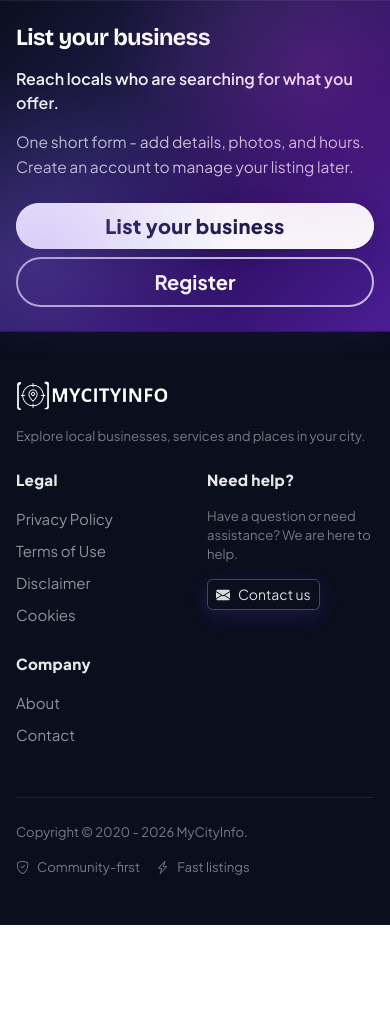
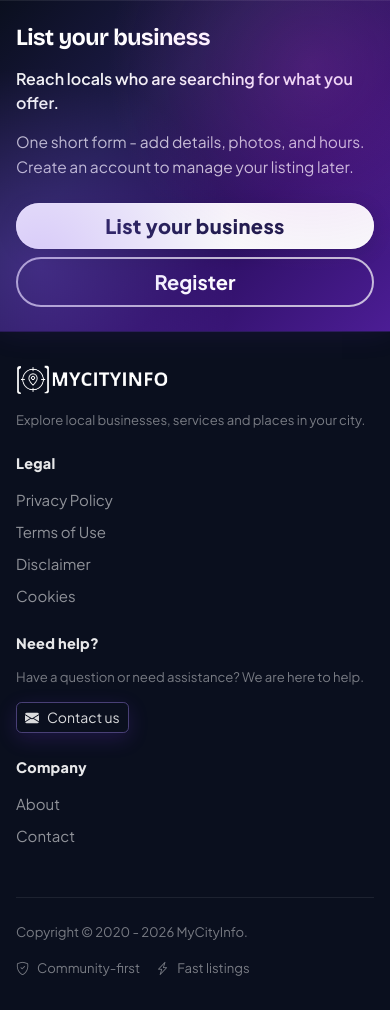
Before and after one commit to skantranjan/mycity, a PHP site: page /about/index.php in a window 390 px wide. Shown: the part 1821-2831 px from the top of the page. Before the commit the page ends 2746 px from the top, so only its background shows below. Run offline with PHP 8.4, Linux system fonts and the light colour scheme.

Commit message:
responsive design changes

```diff
--- a/assets/css/theme.css
+++ b/assets/css/theme.css
@@ -766,6 +766,18 @@ iframe { max-width: 100%; }
   color: rgba(255,255,255,0.35) !important;
 }
 
+@media (max-width: 575.98px) {
+  /* Make the footer feel less cramped on phones */
+  .site-footer .container {
+    padding-top: 2rem !important;
+    padding-bottom: 2rem !important;
+  }
+  .site-footer .mci-footer__title {
+    font-size: 0.9rem !important;
+    margin-bottom: 0.75rem !important;
+  }
+}
+
 /* ─── Mobile nav drawer ─────────────────────────────── */
 /*
  * On small screens Bootstrap's collapse becomes a full-height
--- a/views/layout.php
+++ b/views/layout.php
@@ -32,6 +32,8 @@ if (!$__needsAppCss) {
 }
 
 $__seoTitle = mci_seo_document_title(isset($pageTitle) ? (string)$pageTitle : null);
+$__themeCssVersion = (string) (@filemtime(__DIR__ . '/../assets/css/theme.css') ?: '1');
+$__appAreasCssVersion = (string) (@filemtime(__DIR__ . '/../assets/css/app-areas.css') ?: '1');
 ?>
 <!doctype html>
 <html lang="en">
@@ -96,7 +98,7 @@ $__seoTitle = mci_seo_document_title(isset($pageTitle) ? (string)$pageTitle : nu
       rel="stylesheet"
     />
     <!-- Site tokens + base overrides (after Bootstrap) -->
-    <link rel="stylesheet" href="/assets/css/theme.css" />
+    <link rel="stylesheet" href="<?= htmlspecialchars(mci_web_path('/assets/css/theme.css?v=' . $__themeCssVersion), ENT_QUOTES, 'UTF-8') ?>" />
     <!-- Icons: non-blocking load (brief period without icon font is acceptable) -->
     <link
       href="https://cdn.jsdelivr.net/npm/bootstrap-icons@1.11.3/font/bootstrap-icons.min.css"
@@ -108,7 +110,7 @@ $__seoTitle = mci_seo_document_title(isset($pageTitle) ? (string)$pageTitle : nu
       <link rel="stylesheet" href="https://cdn.jsdelivr.net/npm/bootstrap-icons@1.11.3/font/bootstrap-icons.min.css" />
     </noscript>
     <?php if ($__needsAppCss): ?>
-      <link rel="stylesheet" href="/assets/css/app-areas.css" />
+      <link rel="stylesheet" href="<?= htmlspecialchars(mci_web_path('/assets/css/app-areas.css?v=' . $__appAreasCssVersion), ENT_QUOTES, 'UTF-8') ?>" />
     <?php endif; ?>
   </head>
   <body class="<?= htmlspecialchars($__mciBodyClass, ENT_QUOTES, 'UTF-8') ?>">
@@ -168,6 +170,13 @@ $__seoTitle = mci_seo_document_title(isset($pageTitle) ? (string)$pageTitle : nu
   }
   nav.addEventListener('shown.bs.collapse', syncBodyScrollLock);
   nav.addEventListener('hidden.bs.collapse', syncBodyScrollLock);
+  // During the close transition, remove the body lock immediately so
+  // mobile browsers don't get stuck in a non-interactive state.
+  nav.addEventListener('hide.bs.collapse', function () {
+    if (window.matchMedia('(max-width: 991.98px)').matches) {
+      document.body.classList.remove('mci-nav-open');
+    }
+  });
   window.addEventListener('resize', function () {
     if (window.matchMedia('(min-width: 992px)').matches) {
       document.body.classList.remove('mci-nav-open');
--- a/views/partials/footer.php
+++ b/views/partials/footer.php
@@ -21,7 +21,7 @@
       </div>
 
       <!-- Legal: order-2 on mobile (most useful), order-3 on md+ -->
-      <div class="col-6 col-md-3 order-2 order-md-3">
+      <div class="col-12 col-md-3 order-2 order-md-3">
         <div class="mci-footer__title">Legal</div>
         <ul class="mci-footer__links" aria-label="Legal links">
           <li><a class="mci-footer__link" href="/privacy-policy/">Privacy Policy</a></li>
@@ -32,7 +32,7 @@
       </div>
 
       <!-- Help CTA: order-3 on mobile, order-4 on md+ -->
-      <div class="col-6 col-md-3 order-3 order-md-4">
+      <div class="col-12 col-md-3 order-3 order-md-4">
         <div class="mci-footer__title">Need help?</div>
         <div class="text-muted small mci-footer__help">
           Have a question or need assistance? We are here to help.
@@ -45,7 +45,7 @@
       </div>
 
       <!-- Company: order-4 on mobile (last), order-2 on md+ -->
-      <div class="col-6 col-md-2 order-4 order-md-2">
+      <div class="col-12 col-md-2 order-4 order-md-2">
         <div class="mci-footer__title">Company</div>
         <ul class="mci-footer__links" aria-label="Company links">
           <li><a class="mci-footer__link" href="/about/">About</a></li>
```
Also changed, not shown: other parts of assets/css/theme.css (+14 -19 lines).
